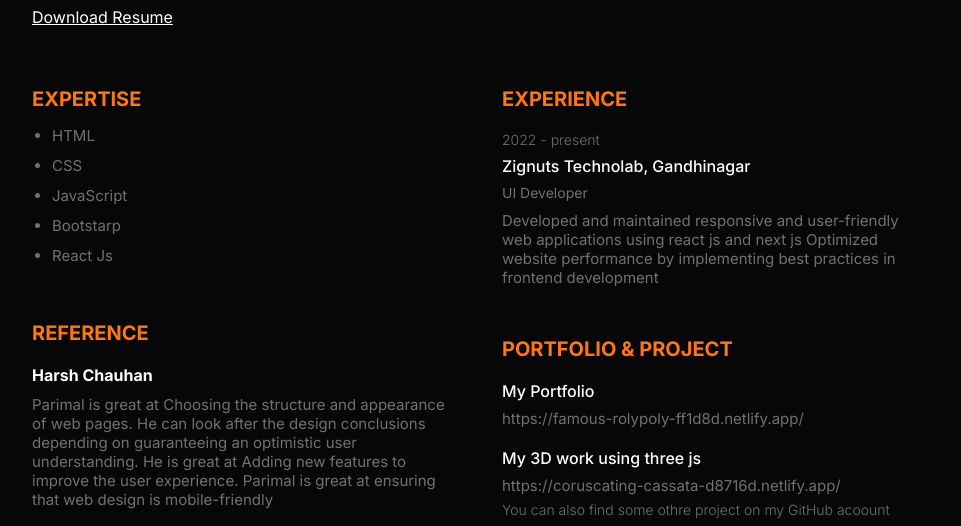
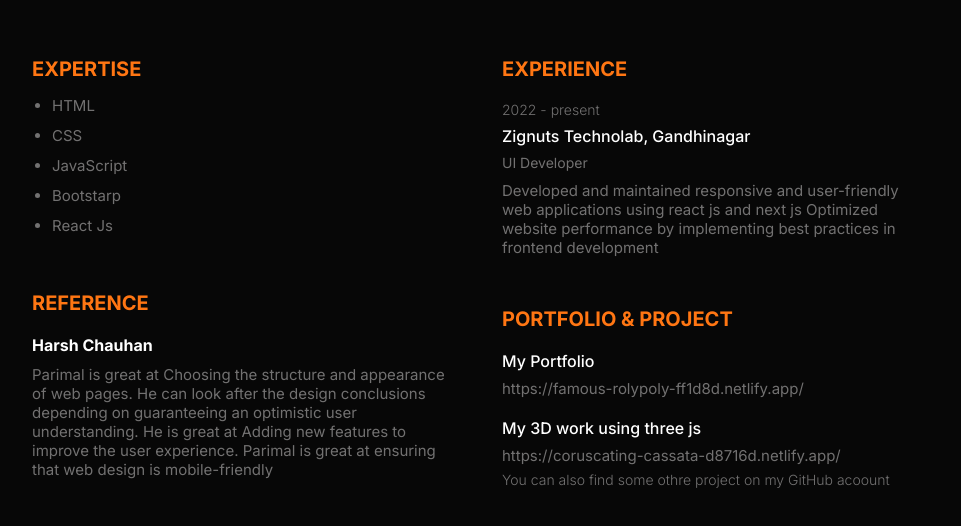
Before and after one commit to Parimal2607/resume, a plain HTML site: page index.html in a window 1280 px wide. Shown: the part 246-772 px from the top of the page, without its empty margins (158-1119 px from the left). Drawn offline with nearby package versions, Linux system fonts and the light colour scheme.

Commit message:
update cv pdf

```diff
--- a/index.html
+++ b/index.html
@@ -28,7 +28,7 @@
             Expert in developing Responsive & Interactive websites Expert in CSS3, HTML5, Bootstrap, and React JS Very
             good knowledge of JavaScript.
           </p>
-          <a class="downloadBtn" href="./cv.pdf" download="Resume.pdf">Download Resume</a>
+          <!-- <a class="downloadBtn" href="./cv.pdf" download="Resume.pdf">Download Resume</a> -->
         </div>
       </div>
     </div>
```
Also changed, not shown: 1 other file.
